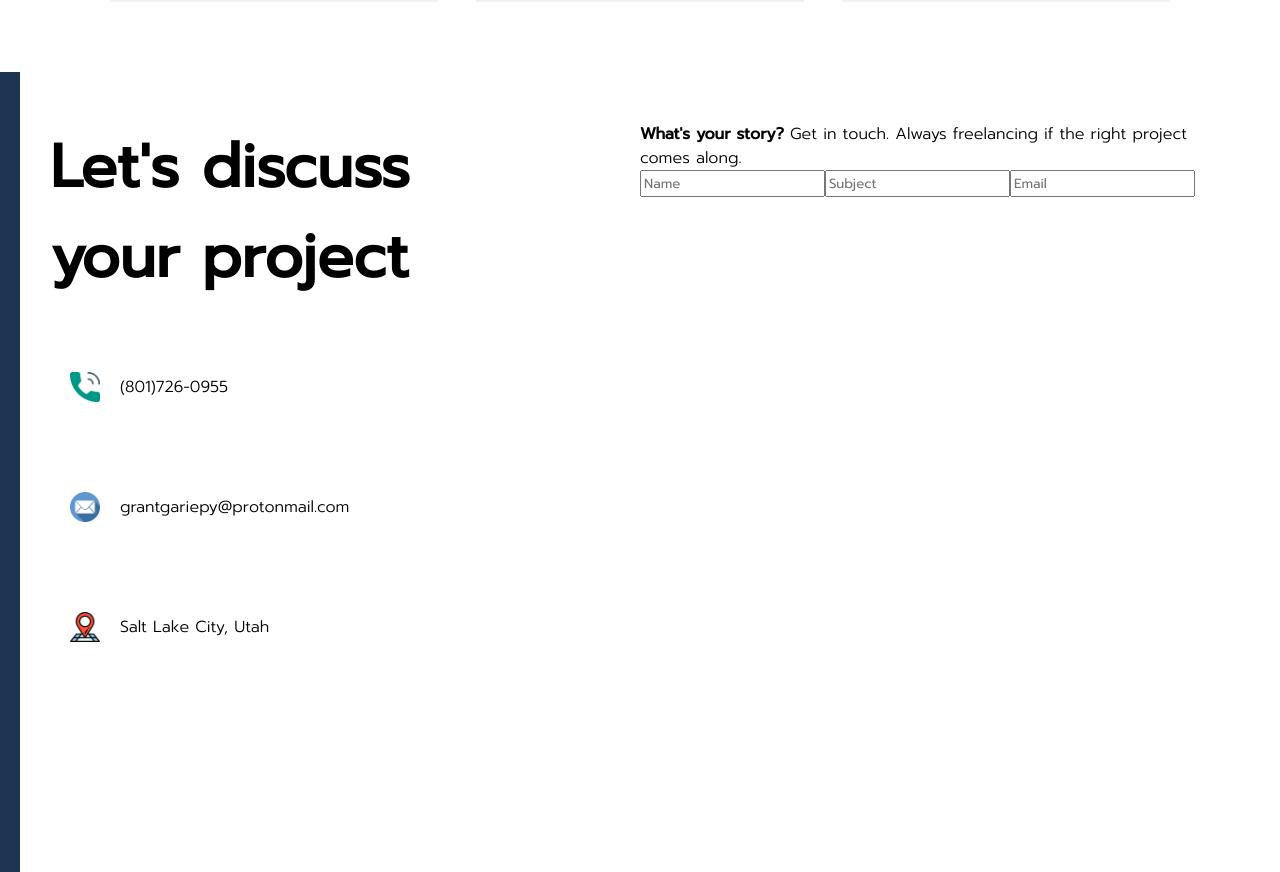
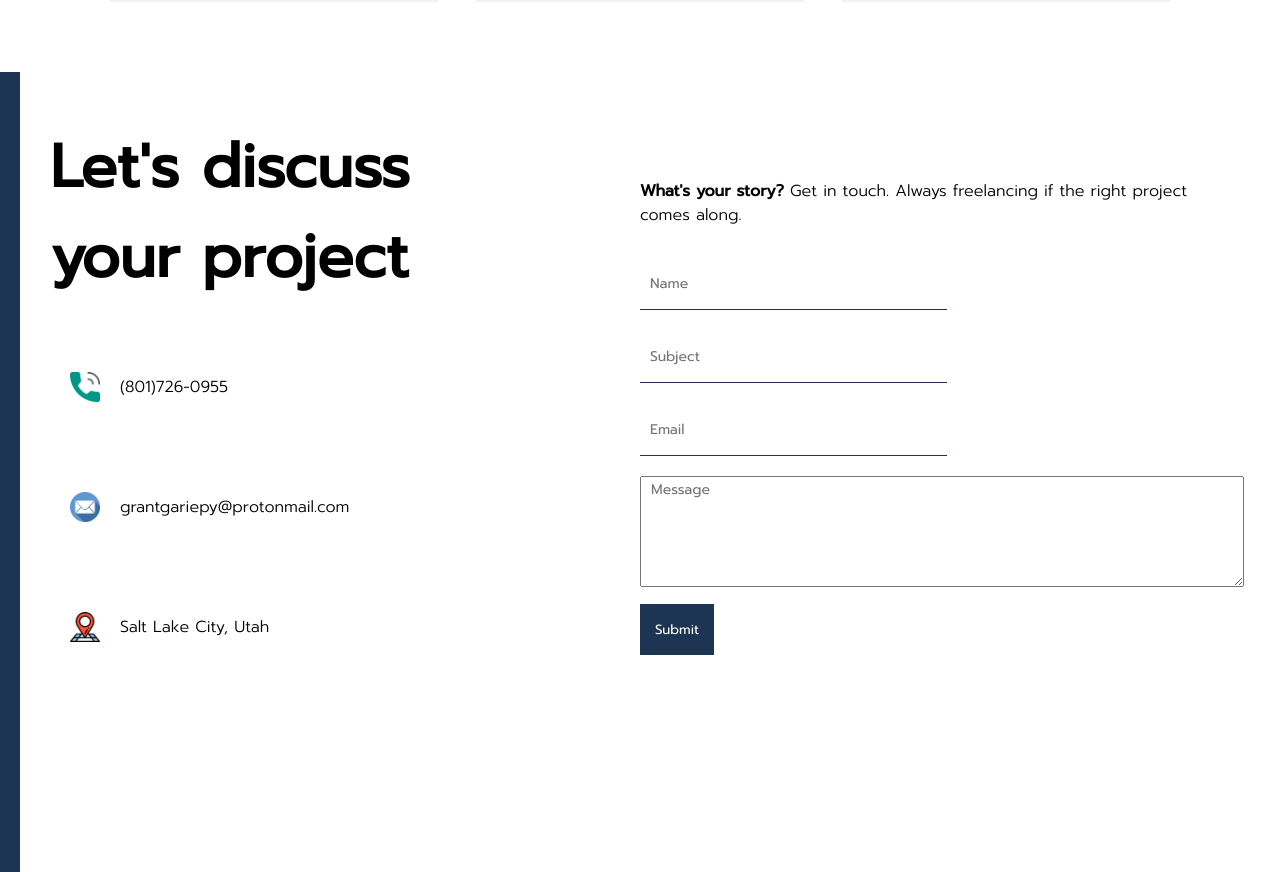
Before and after one commit to grantgariepy/react-portfolio, a React (Create React App) app in the folder react-portfolio/: page / in a window 1280 px wide. Shown: the part 2520-3392 px from the top of the page. Built offline with nearby package versions, Linux system fonts and the light colour scheme.

Commit message:
submit form

```diff
--- a/react-portfolio/src/components/contact/contact.css
+++ b/react-portfolio/src/components/contact/contact.css
@@ -21,6 +21,10 @@
 
 .c-right{
     flex: 1;
+    display: flex;
+    flex-direction: column;
+    align-items: center;
+    justify-content: center;
 }
 
 .c-title{
@@ -45,3 +49,34 @@
 .c-desc{
     font-weight: 200;
 }
+
+form{
+    margin-top: 20px;
+
+}
+
+input{
+    width: 50%;
+    height: 50px;
+    border: none;
+    border-bottom: 1px solid #1d3453;
+    margin: 10px 0px;
+    font-size: 14px;
+    padding-left: 10px;
+}
+
+textarea{
+    width: 100%;
+    margin: 10px 0px;
+    font-size: 14px;
+    padding-left: 10px
+}
+
+button{
+    border: none;
+    padding: 15px;
+    background-color: #1d3453;
+    color: white;
+    font-weight: 500;
+    cursor: pointer;
+}
--- a/react-portfolio/src/components/contact/contact.jsx
+++ b/react-portfolio/src/components/contact/contact.jsx
@@ -37,6 +37,8 @@ const Contact = () => {
                         <input type="text" placeholder="Name" name="user_name" />
                         <input type="text" placeholder="Subject" name="user_subject" />
                         <input type="text" placeholder="Email" name="user_email" />
+                        <textarea rows="5" placeholder="Message" name="message"></textarea>
+                        <button>Submit</button>
                     </form>
                 </div>
             </div>
```
